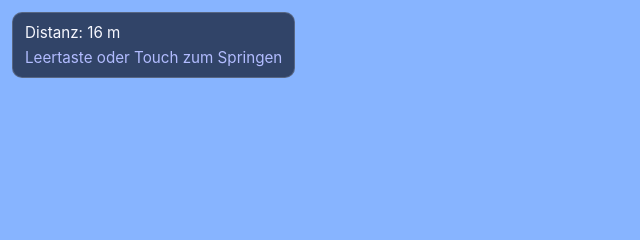
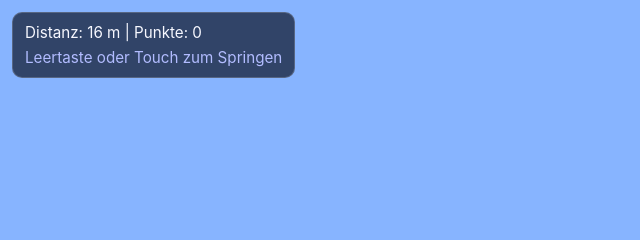
Before and after one commit to DanielVierh/3d-jumper, a website built with Vite: page index.html in a window 1280 px wide. Shown: the top 240 px of the page, 0-640 px from the left. Built offline with nearby package versions, Linux system fonts and the light colour scheme; animation ran at ten frames a second.

Commit message:
allow jump kill

```diff
--- a/src/main.js
+++ b/src/main.js
@@ -64,10 +64,13 @@ const BASE_SPEED = 10;
 const GRAVITY = -30;
 const JUMP_VELOCITY = 12;
 const MAX_JUMPS = 2;
+const STOMP_BOUNCE_FACTOR = 0.85;
+const ENEMY_STOMP_POINTS = 100;
 
 let velocityY = 0;
 let jumpsUsed = 0;
 let distance = 0;
+let score = 0;
 let speed = BASE_SPEED;
 let gameOver = false;
 let segmentCursor = -24;
@@ -150,6 +153,7 @@ function restart() {
   gameOver = false;
   speed = BASE_SPEED;
   distance = 0;
+  score = 0;
   velocityY = 0;
   jumpsUsed = 0;
   player.position.set(0, 1.1, 0);
@@ -268,18 +272,36 @@ function update(delta) {
   }
 
   playerBox.setFromObject(player);
-  for (const enemy of enemies) {
+  for (let i = enemies.length - 1; i >= 0; i -= 1) {
+    const enemy = enemies[i];
     enemyBox.setFromObject(enemy);
     const overlaps = playerBox.intersectsBox(enemyBox);
+    if (!overlaps) {
+      continue;
+    }
+
+    const stompedEnemy =
+      velocityY < 0 && playerBox.min.y >= enemyBox.max.y - 0.25;
+
+    if (stompedEnemy) {
+      score += ENEMY_STOMP_POINTS;
+      velocityY = JUMP_VELOCITY * STOMP_BOUNCE_FACTOR;
+      jumpsUsed = 1;
+      world.remove(enemy);
+      enemy.geometry.dispose();
+      enemies.splice(i, 1);
+      continue;
+    }
+
     const isLow = player.position.y < 2.35;
-    if (overlaps && isLow) {
+    if (isLow) {
       gameOver = true;
       stateEl.textContent = "Von Gegner getroffen! Tippen/Leertaste = Neustart";
       break;
     }
   }
 
-  distanceEl.textContent = `Distanz: ${Math.floor(distance)} m`;
+  distanceEl.textContent = `Distanz: ${Math.floor(distance)} m | Punkte: ${score}`;
 
   camera.position.z = -10.5;
   camera.position.y = THREE.MathUtils.lerp(
```
Also changed, not shown: dist/assets/index-CPCIitBB.js (deleted), dist/assets/index-DsjF0gS9.js (added), dist/index.html.
